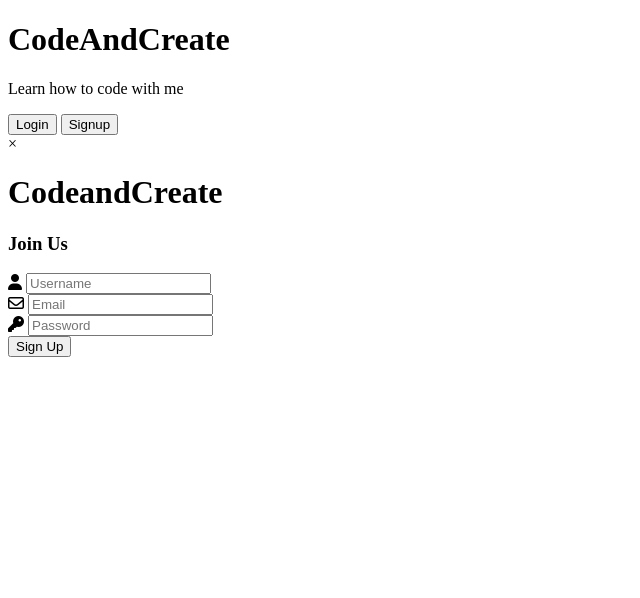
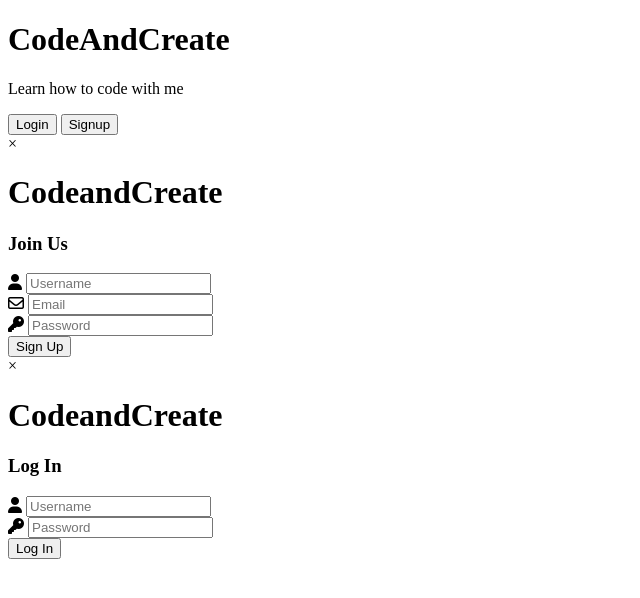
Before and after one commit to Itz-Haay/Landing-Page-w-Modal-Forms, a plain HTML site: page index.html in a window 1280 px wide. Shown: the whole page, without its empty margins (0-640 px from the left). Drawn offline with Linux system fonts and the light colour scheme.

Commit message:
HTML complete, styling started

```diff
--- a/index.html
+++ b/index.html
@@ -48,9 +48,27 @@
                         <button type="button">Sign Up</button>
                     </form>
                 </div>
+                <div class="login-form-wrapper modal"></div>
+                    <div class="x-btn login-x">
+                        &times;
+                    </div>
+                    <div class="form-header">
+                        <h1>CodeandCreate</h1>
+                        <h3>Log In</h3>
+                    </div>
+                    <form class="form">
+                        <div class="input-group">
+                            <i class="fas fa-user"></i>
+                            <input type="text" placeholder="Username">
+                        </div>
+                        <div class="input-group">
+                            <i class="fas fa-key"></i>
+                            <input type="password" placeholder="Password">
+                        </div>
+                        <button type="button">Log In</button>
+                    </form>
                 </div>
             </div>
-
+        </div>
     </body>
-
 </html>
```
Lines whose indentation alone changed are shown as unchanged.
